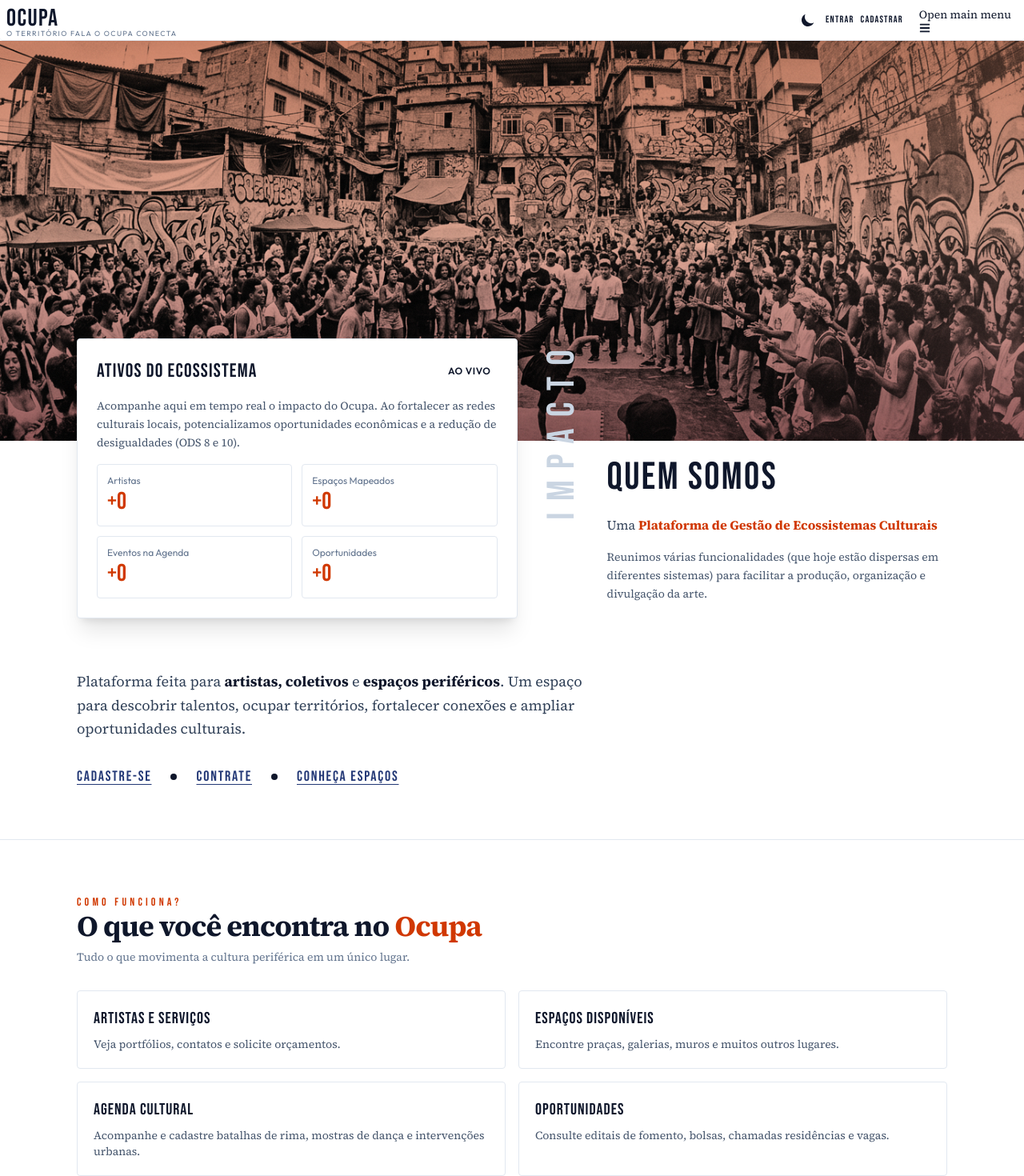
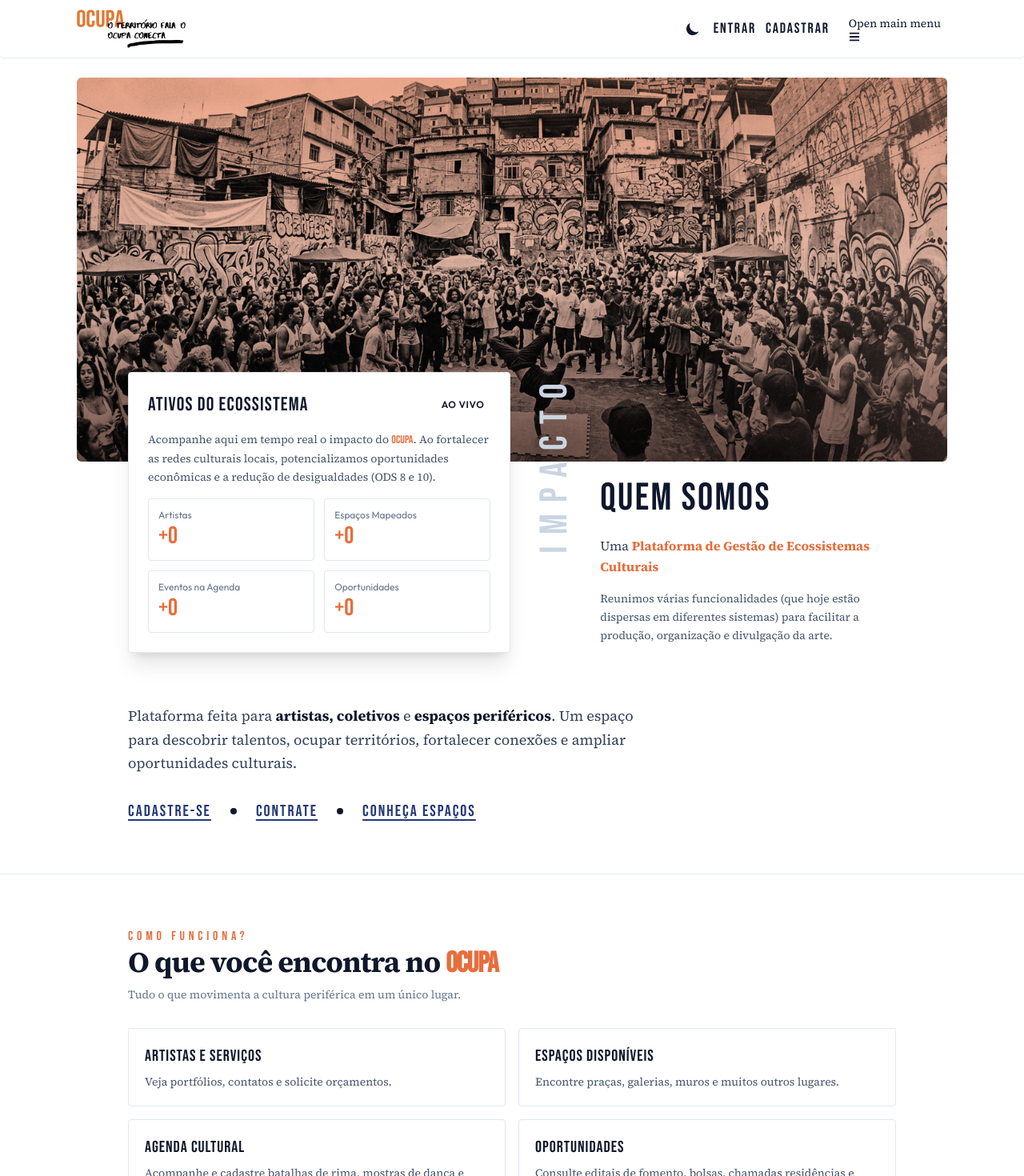
Before and after one commit to brunadoliveiraa/ocupa-frontend, a React (Vite) app: page / in a window 1280 px wide. Shown: the top 1470 px of the page at 80% size. Built offline with nearby package versions, Linux system fonts and the light colour scheme; no server answers.

Commit message:
chore: ajustes na home 1

```diff
--- a/src/App.tsx
+++ b/src/App.tsx
@@ -1,7 +1,5 @@
 import {
   Badge,
-  Button,
-  Card,
   DarkThemeToggle,
   Navbar,
   NavbarBrand,
@@ -91,18 +89,20 @@ export default function App() {
       default:
         return (
           <main>
-            {/* ═══════ HERO BANNER ═══════ */}
-            <section className="relative w-full h-[420px] sm:h-[500px] overflow-hidden grain-overlay">
+            {/* ═══════ HERO BANNER (Margem alinhada com a Navbar, mais larga que o texto) ═══════ */}
+            <div className="mx-auto max-w-6xl px-4 sm:px-6 lg:px-8 pt-4 sm:pt-6">
+              <section className="relative w-full h-[400px] sm:h-[480px] overflow-hidden rounded-md grain-overlay">
                 <img
                   src="/hero_banner.jpg"
                   alt="Arte urbana periférica"
                   className="absolute inset-0 w-full h-full object-cover grayscale"
                 />
-              <div className="absolute inset-0 bg-gradient-to-b from-orange-700/60 via-orange-600/40 to-orange-900/70 mix-blend-multiply" />
+                <div className="absolute inset-0 bg-gradient-to-b from-[#e76e3c]/60 via-[#e76e3c]/40 to-orange-950/70 mix-blend-multiply" />
               </section>
+            </div>
 
-            {/* ═══════ STATS + QUEM SOMOS ═══════ */}
-            <section className="mx-auto max-w-6xl px-4 sm:px-6 lg:px-8 -mt-32 relative z-10">
+            {/* ═══════ STATS + QUEM SOMOS (Margem de texto max-w-5xl) ═══════ */}
+            <section className="mx-auto max-w-5xl px-4 sm:px-6 lg:px-8 -mt-28 relative z-10">
               <div className="grid gap-8 lg:grid-cols-[1.1fr_0.05fr_0.85fr] items-start">
                 {/* Stats Card */}
                 <div className="bg-white dark:bg-slate-900 border border-slate-200 dark:border-slate-700 rounded-sm p-6 shadow-xl space-y-4">
@@ -113,7 +113,7 @@ export default function App() {
                     <Badge color="failure" className="font-body text-xs uppercase tracking-wider">Ao Vivo</Badge>
                   </div>
                   <p className="text-sm text-slate-600 dark:text-slate-400 leading-relaxed">
-                    Acompanhe aqui em tempo real o impacto do Ocupa. Ao fortalecer as redes culturais locais, potencializamos oportunidades econômicas e a redução de desigualdades (ODS 8 e 10).
+                    Acompanhe aqui em tempo real o impacto do <span className="font-display text-ocupa">OCUPA</span>. Ao fortalecer as redes culturais locais, potencializamos oportunidades econômicas e a redução de desigualdades (ODS 8 e 10).
                   </p>
                   <div className="grid grid-cols-2 gap-3">
                     {[
@@ -124,7 +124,7 @@ export default function App() {
                     ].map((item) => (
                       <div key={item.label} className="border border-slate-200 dark:border-slate-700 rounded-sm p-3">
                         <p className="text-xs font-body text-slate-500 dark:text-slate-400">{item.label}</p>
-                        <p className="text-3xl font-display text-orange-600 dark:text-orange-500">+{item.value}</p>
+                        <p className="text-3xl font-display text-ocupa">+{item.value}</p>
                       </div>
                     ))}
                   </div>
@@ -138,12 +138,12 @@ export default function App() {
                 </div>
 
                 {/* Quem Somos */}
-                <div className="space-y-4 pt-4 lg:pt-36">
+                <div className="space-y-4 pt-4 lg:pt-32">
                   <h2 className="font-display text-4xl lg:text-5xl tracking-wider uppercase leading-tight text-slate-900 dark:text-white">
                     Quem Somos
                   </h2>
                   <p className="text-slate-700 dark:text-slate-300 leading-relaxed">
-                    Uma <strong className="text-orange-600 dark:text-orange-500">Plataforma de Gestão de Ecossistemas Culturais</strong>
+                    Uma <strong className="text-ocupa">Plataforma de Gestão de Ecossistemas Culturais</strong>
                   </p>
                   <p className="text-sm text-slate-600 dark:text-slate-400 leading-relaxed">
                     Reunimos várias funcionalidades (que hoje estão dispersas em diferentes sistemas) para facilitar a produção, organização e divulgação da arte.
@@ -153,7 +153,7 @@ export default function App() {
             </section>
 
             {/* ═══════ PLATAFORMA + CTAs ═══════ */}
-            <section className="mx-auto max-w-6xl px-4 sm:px-6 lg:px-8 py-16 space-y-8">
+            <section className="mx-auto max-w-5xl px-4 sm:px-6 lg:px-8 py-16 space-y-8">
               <div>
                 <p className="text-lg text-slate-700 dark:text-slate-300 leading-relaxed max-w-2xl">
                   Plataforma feita para <strong className="text-slate-900 dark:text-white">artistas, coletivos</strong> e <strong className="text-slate-900 dark:text-white">espaços periféricos</strong>. Um espaço para descobrir talentos, ocupar territórios, fortalecer conexões e ampliar oportunidades culturais.
@@ -163,21 +163,21 @@ export default function App() {
               <div className="flex flex-wrap items-center gap-6">
                 <button
                   onClick={() => setRoute("register")}
-                  className="font-display text-lg tracking-widest uppercase text-blue-900 dark:text-blue-400 hover:text-orange-600 dark:hover:text-orange-500 transition-colors underline underline-offset-4"
+                  className="font-display text-xl tracking-widest uppercase text-blue-900 dark:text-blue-400 hover:text-ocupa transition-colors underline underline-offset-4"
                 >
                   Cadastre-se
                 </button>
                 <span className="w-2 h-2 rounded-full bg-slate-900 dark:bg-slate-400" />
                 <button
                   onClick={() => setRoute("artistas")}
-                  className="font-display text-lg tracking-widest uppercase text-blue-900 dark:text-blue-400 hover:text-orange-600 dark:hover:text-orange-500 transition-colors underline underline-offset-4"
+                  className="font-display text-xl tracking-widest uppercase text-blue-900 dark:text-blue-400 hover:text-ocupa transition-colors underline underline-offset-4"
                 >
                   Contrate
                 </button>
                 <span className="w-2 h-2 rounded-full bg-slate-900 dark:bg-slate-400" />
                 <button
                   onClick={() => setRoute("espacos")}
-                  className="font-display text-lg tracking-widest uppercase text-blue-900 dark:text-blue-400 hover:text-orange-600 dark:hover:text-orange-500 transition-colors underline underline-offset-4"
+                  className="font-display text-xl tracking-widest uppercase text-blue-900 dark:text-blue-400 hover:text-ocupa transition-colors underline underline-offset-4"
                 >
                   Conheça Espaços
                 </button>
@@ -186,14 +186,14 @@ export default function App() {
 
             {/* ═══════ COMO FUNCIONA ═══════ */}
             <section className="border-t border-slate-200 dark:border-slate-800">
-              <div className="mx-auto max-w-6xl px-4 sm:px-6 lg:px-8 py-16 space-y-8">
+              <div className="mx-auto max-w-5xl px-4 sm:px-6 lg:px-8 py-16 space-y-8">
                 <div className="space-y-2">
-                  <span className="font-display text-sm tracking-[0.3em] uppercase text-orange-600 dark:text-orange-500">
+                  <span className="font-display text-base tracking-[0.3em] uppercase text-ocupa">
                     Como Funciona?
                   </span>
                   <h2 className="text-3xl lg:text-4xl font-bold tracking-tight text-slate-900 dark:text-white">
                     O que você encontra no{" "}
-                    <span className="text-orange-600 dark:text-orange-500">Ocupa</span>
+                    <span className="font-display text-ocupa">OCUPA</span>
                   </h2>
                   <p className="text-sm text-slate-500 dark:text-slate-400 max-w-lg">
                     Tudo o que movimenta a cultura periférica em um único lugar.
@@ -226,9 +226,9 @@ export default function App() {
                     <div
                       key={item.title}
                       onClick={item.action}
-                      className="border border-slate-200 dark:border-slate-700 rounded-sm p-5 hover:border-orange-500 dark:hover:border-orange-500 hover:shadow-md transition-all cursor-pointer group"
+                      className="border border-slate-200 dark:border-slate-700 rounded-sm p-5 hover:border-ocupa hover:shadow-md transition-all cursor-pointer group"
                     >
-                      <h3 className="font-display text-xl tracking-wider uppercase text-slate-900 dark:text-white group-hover:text-orange-600 dark:group-hover:text-orange-500 transition-colors">
+                      <h3 className="font-display text-xl tracking-wider uppercase text-slate-900 dark:text-white group-hover:text-ocupa transition-colors">
                         {item.title}
                       </h3>
                       <p className="mt-2 text-sm text-slate-600 dark:text-slate-400">
@@ -242,7 +242,7 @@ export default function App() {
 
             {/* ═══════ O QUE QUEREMOS ═══════ */}
             <section className="bg-slate-100 dark:bg-slate-900 border-t border-slate-200 dark:border-slate-800">
-              <div className="mx-auto max-w-6xl px-4 sm:px-6 lg:px-8 py-16">
+              <div className="mx-auto max-w-5xl px-4 sm:px-6 lg:px-8 py-16">
                 <div className="grid gap-8 lg:grid-cols-[1fr_0.05fr_1fr] items-start">
                   {/* Photo */}
                   <div className="relative rounded-sm overflow-hidden grain-overlay h-[400px]">
@@ -271,7 +271,7 @@ export default function App() {
                         E como fazemos isso?
                       </p>
                       <p className="text-slate-700 dark:text-slate-300 leading-relaxed">
-                        O <strong className="text-orange-600 dark:text-orange-500">OCUPA</strong> cria a infraestrutura digital que integra e divulga artistas, espaços, eventos e oportunidades, estimulando o{" "}
+                        O <strong className="font-display text-ocupa">OCUPA</strong> cria a infraestrutura digital que integra e divulga artistas, espaços, eventos e oportunidades, estimulando o{" "}
                         <strong className="text-slate-900 dark:text-white">crescimento da economia criativa</strong>.
                       </p>
                     </div>
@@ -287,26 +287,24 @@ export default function App() {
   return (
     <div className="min-h-screen bg-white text-slate-900 dark:bg-slate-950 dark:text-slate-100 flex flex-col justify-between">
       <div>
-        {/* ═══════ NAVBAR ═══════ */}
-        <Navbar fluid rounded className="border-b border-slate-200 bg-white/95 dark:border-slate-800 dark:bg-slate-950/95 sticky top-0 z-50 backdrop-blur-md">
-          <NavbarBrand href="#" onClick={() => setRoute("home")}>
-            <div className="flex flex-col leading-none">
-              <span className="font-display text-3xl tracking-wider text-slate-900 dark:text-white">
-                OCUPA
-              </span>
-              <span className="font-body text-[9px] uppercase tracking-[0.15em] text-slate-500 dark:text-slate-400 -mt-1">
-                O território fala o Ocupa conecta
-              </span>
-            </div>
+        {/* ═══════ NAVBAR (Alinhada com a imagem principal em max-w-6xl) ═══════ */}
+        <Navbar fluid rounded className="border-b border-slate-200 bg-white/95 dark:border-slate-800 dark:bg-slate-950/95 sticky top-0 z-50 backdrop-blur-md px-0 py-2">
+          <div className="mx-auto max-w-6xl w-full px-4 sm:px-6 lg:px-8 flex items-center justify-between">
+            <NavbarBrand href="#" onClick={() => setRoute("home")} className="py-1">
+              <img
+                src="/logo_ocupa.svg"
+                alt="OCUPA - O território fala o Ocupa conecta"
+                className="h-10 sm:h-12 w-auto object-contain"
+              />
             </NavbarBrand>
 
-          <div className="flex items-center gap-3 md:order-2">
+            <div className="flex items-center gap-4 md:order-2">
               <DarkThemeToggle />
               {user ? (
-              <div className="flex items-center gap-2">
+                <div className="flex items-center gap-3">
                   <button
                     onClick={() => setRoute("painel")}
-                  className="font-display text-xs tracking-widest uppercase text-slate-900 dark:text-white hover:text-orange-600 dark:hover:text-orange-500 transition-colors"
+                    className="font-display text-base sm:text-lg tracking-widest uppercase text-slate-900 dark:text-white hover:text-ocupa transition-colors"
                   >
                     Painel
                   </button>
@@ -316,22 +314,22 @@ export default function App() {
                       setUser(null);
                       setRoute("home");
                     }}
-                  className="font-display text-xs tracking-widest uppercase text-slate-500 hover:text-orange-600 dark:hover:text-orange-500 transition-colors"
+                    className="font-display text-base sm:text-lg tracking-widest uppercase text-slate-500 hover:text-ocupa transition-colors"
                   >
                     Sair
                   </button>
                 </div>
               ) : (
-              <div className="flex items-center gap-2">
+                <div className="flex items-center gap-3">
                   <button
                     onClick={() => setRoute("login")}
-                  className="font-display text-xs tracking-widest uppercase text-slate-900 dark:text-white hover:text-orange-600 dark:hover:text-orange-500 transition-colors"
+                    className="font-display text-base sm:text-lg tracking-widest uppercase text-slate-900 dark:text-white hover:text-ocupa transition-colors"
                   >
                     Entrar
                   </button>
                   <button
                     onClick={() => setRoute("register")}
-                  className="font-display text-xs tracking-widest uppercase text-slate-900 dark:text-white hover:text-orange-600 dark:hover:text-orange-500 transition-colors"
+                    className="font-display text-base sm:text-lg tracking-widest uppercase text-slate-900 dark:text-white hover:text-ocupa transition-colors"
                   >
                     Cadastrar
                   </button>
@@ -341,22 +339,23 @@ export default function App() {
             </div>
 
             <NavbarCollapse>
-            <NavbarLink active={route === "home"} onClick={() => setRoute("home")} className="cursor-pointer font-display tracking-widest uppercase text-xs">
+              <NavbarLink active={route === "home"} onClick={() => setRoute("home")} className="cursor-pointer font-display tracking-widest uppercase text-base sm:text-lg hover:text-ocupa">
                 Home
               </NavbarLink>
-            <NavbarLink active={route === "artistas"} onClick={() => setRoute("artistas")} className="cursor-pointer font-display tracking-widest uppercase text-xs">
+              <NavbarLink active={route === "artistas"} onClick={() => setRoute("artistas")} className="cursor-pointer font-display tracking-widest uppercase text-base sm:text-lg hover:text-ocupa">
                 Artistas
               </NavbarLink>
-            <NavbarLink active={route === "espacos"} onClick={() => setRoute("espacos")} className="cursor-pointer font-display tracking-widest uppercase text-xs">
+              <NavbarLink active={route === "espacos"} onClick={() => setRoute("espacos")} className="cursor-pointer font-display tracking-widest uppercase text-base sm:text-lg hover:text-ocupa">
                 Espaços
               </NavbarLink>
-            <NavbarLink active={route === "eventos"} onClick={() => setRoute("eventos")} className="cursor-pointer font-display tracking-widest uppercase text-xs">
+              <NavbarLink active={route === "eventos"} onClick={() => setRoute("eventos")} className="cursor-pointer font-display tracking-widest uppercase text-base sm:text-lg hover:text-ocupa">
                 Agenda
               </NavbarLink>
-            <NavbarLink active={route === "oportunidades"} onClick={() => setRoute("oportunidades")} className="cursor-pointer font-display tracking-widest uppercase text-xs">
+              <NavbarLink active={route === "oportunidades"} onClick={() => setRoute("oportunidades")} className="cursor-pointer font-display tracking-widest uppercase text-base sm:text-lg hover:text-ocupa">
                 Oportunidades
               </NavbarLink>
             </NavbarCollapse>
+          </div>
         </Navbar>
 
         {content}
--- a/src/index.css
+++ b/src/index.css
@@ -14,6 +14,18 @@ body {
 
 .font-body {
   font-family: 'Outfit', sans-serif;
+}
+
+.text-ocupa {
+  color: #e76e3c;
+}
+
+.bg-ocupa {
+  background-color: #e76e3c;
+}
+
+.border-ocupa {
+  border-color: #e76e3c;
 }
 
 .leaflet-container {
```
Also changed, not shown: public/logo_ocupa.svg (added). Lines whose indentation alone changed are shown as unchanged.
